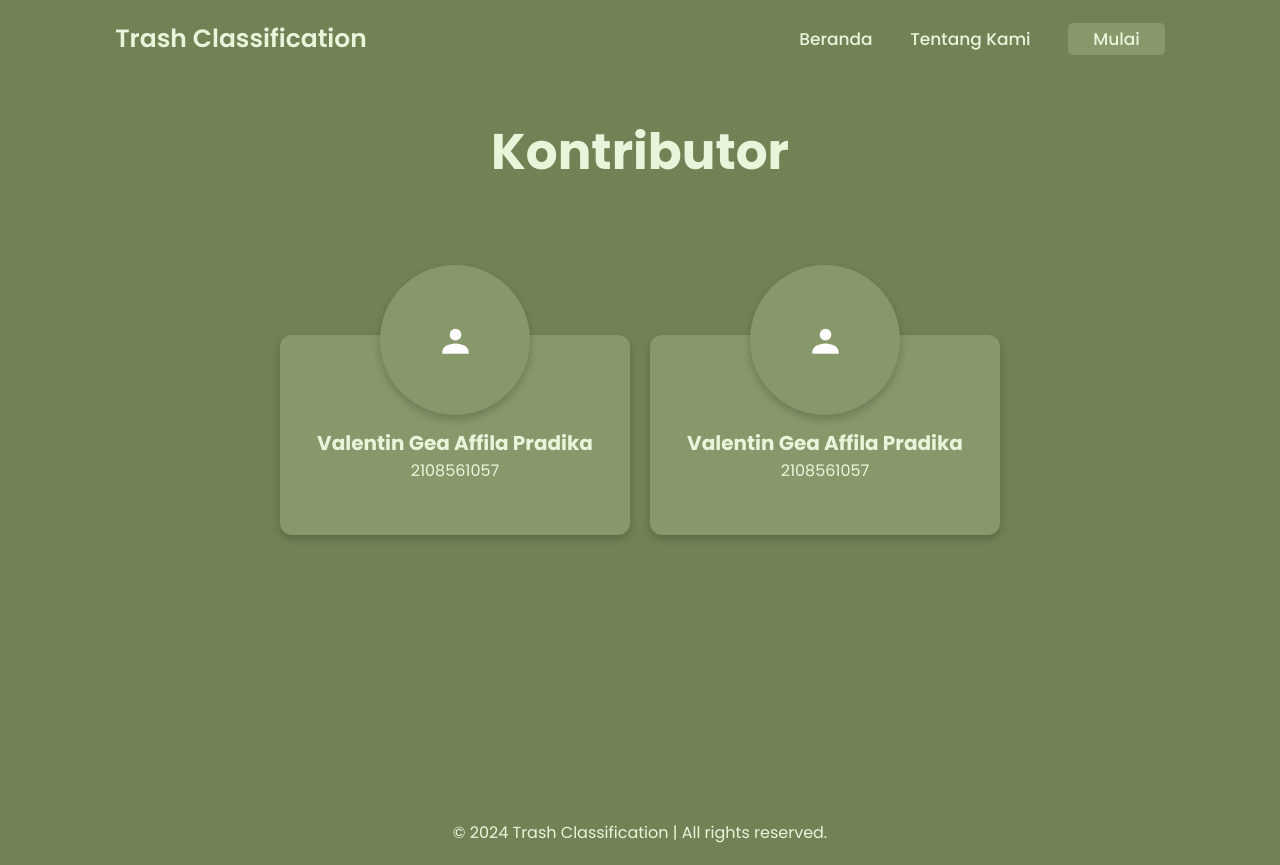
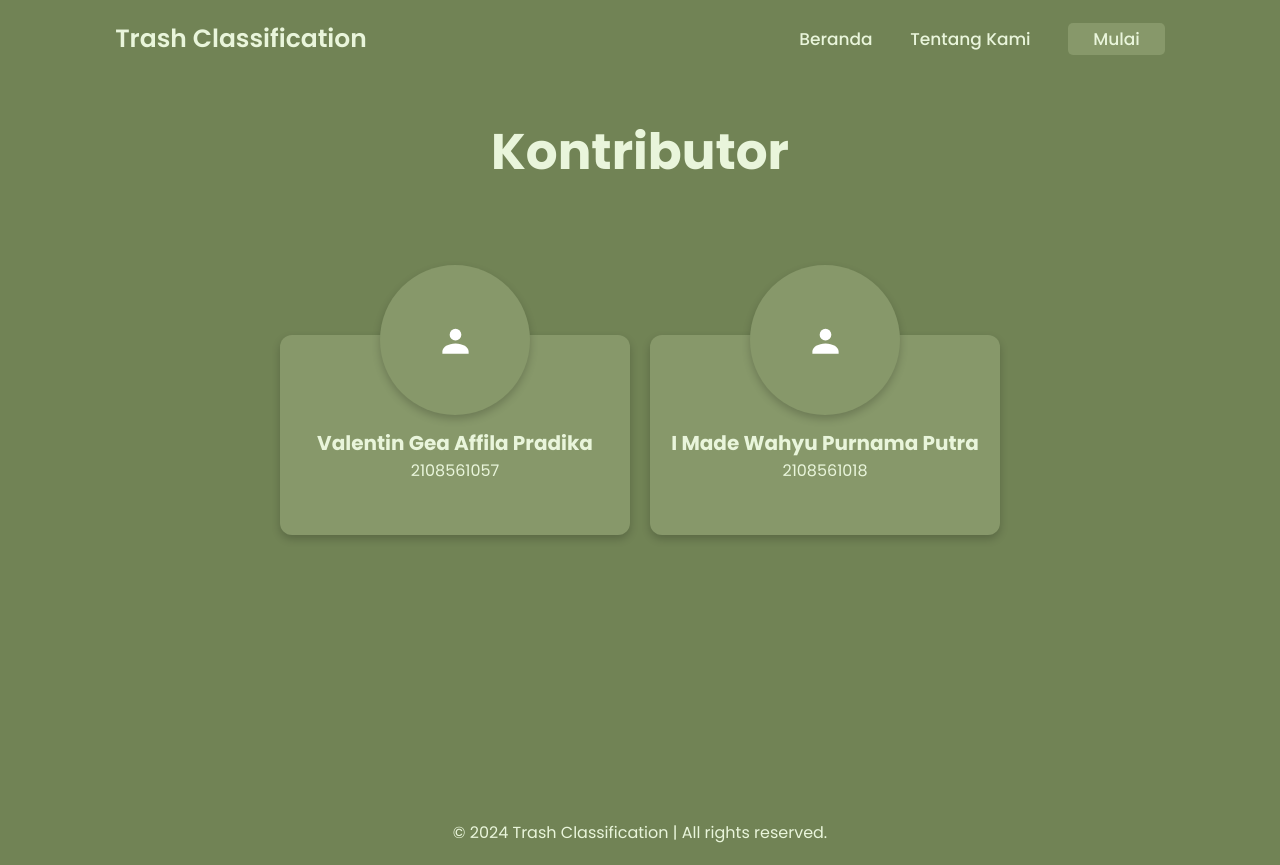
Before and after one commit to Hyuu03/Final-Project, a plain HTML site: page TentangKami.html in a window 1280 px wide. Drawn offline with nearby package versions, Linux system fonts and the light colour scheme.

Commit message:
Mengganti nama yang duplikat

```diff
--- a/TentangKami.html
+++ b/TentangKami.html
@@ -46,8 +46,8 @@
                   />
                 </svg>
               </div>
-              <div class="name">Valentin Gea Affila Pradika</div>
-              <div class="id">2108561057</div>
+              <div class="name">I Made Wahyu Purnama Putra</div>
+              <div class="id">2108561018</div>
             </div>
           </div>
         </div>
```
